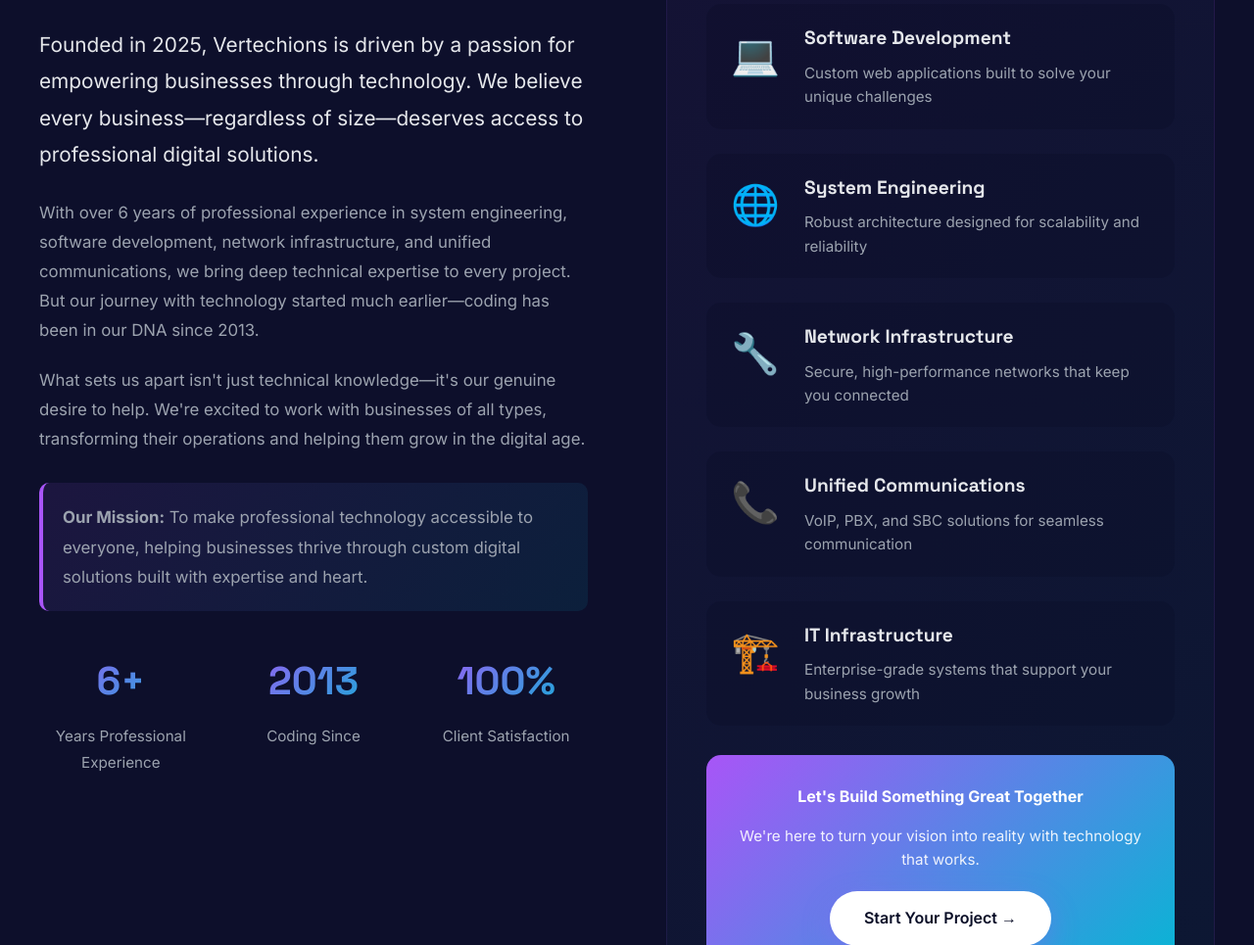
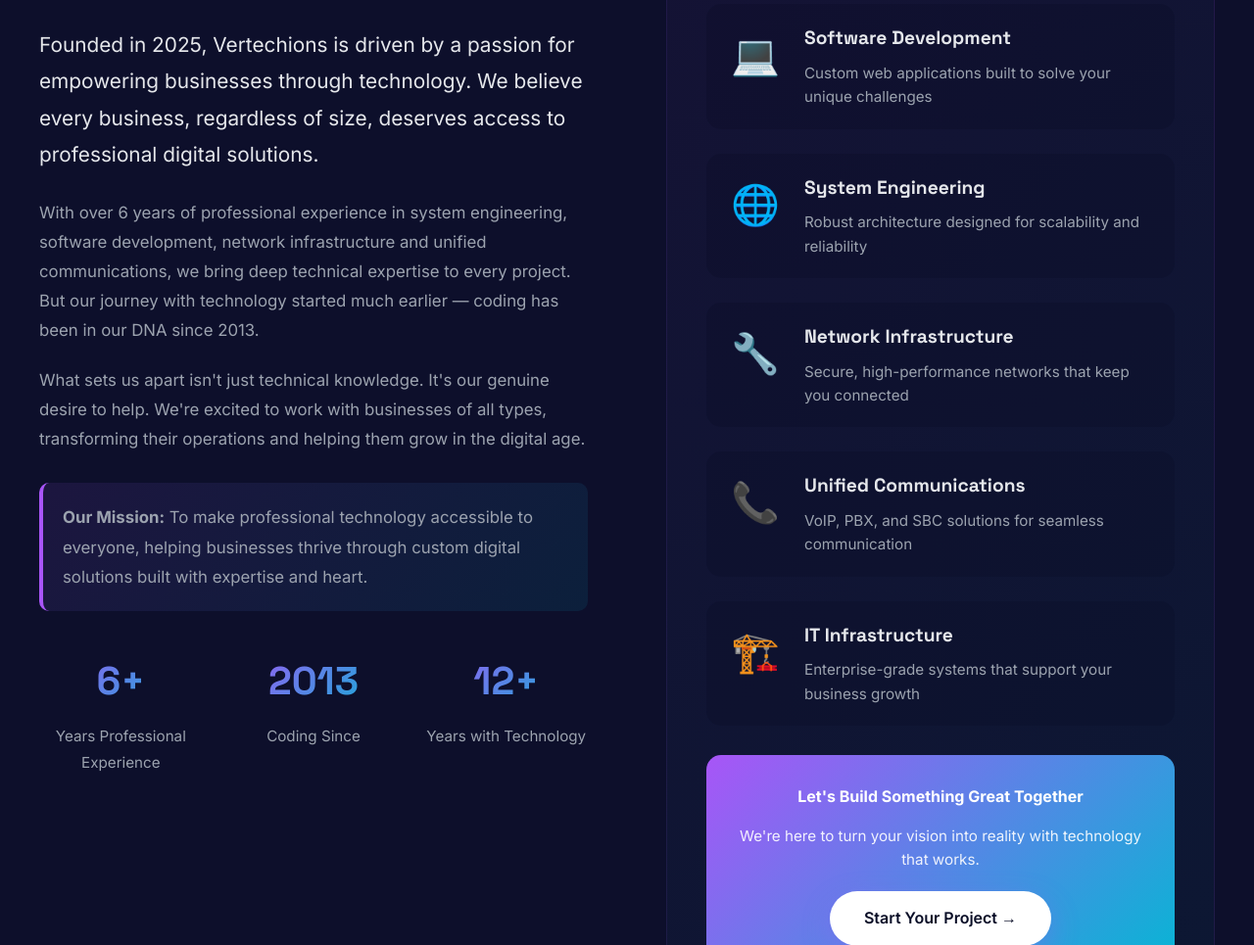
Before and after one commit to beluga-vertec/vertechions, a plain HTML site: page index.html in a window 1280 px wide. Shown: the part 1038-2003 px from the top of the page at 98% size. Drawn offline with nearby package versions, Linux system fonts and the light colour scheme.

Commit message:
change 100% client satisfaction to 12+ years exp with technology under "about" section

```diff
--- a/index.html
+++ b/index.html
@@ -641,17 +641,17 @@
                 <h2>About <span class="gradient-text">Vertechions</span></h2>
                 <p class="lead">
                     Founded in 2025, Vertechions is driven by a passion for empowering
-                    businesses through technology. We believe every business—regardless of
-                    size—deserves access to professional digital solutions.
+                    businesses through technology. We believe every business, regardless of
+                    size, deserves access to professional digital solutions.
                 </p>
                 <p>
                     With over 6 years of professional experience in system engineering,
-                    software development, network infrastructure, and unified communications,
+                    software development, network infrastructure and unified communications,
                     we bring deep technical expertise to every project. But our journey with
-                    technology started much earlier—coding has been in our DNA since 2013.
+                    technology started much earlier — coding has been in our DNA since 2013.
                 </p>
                 <p>
-                    What sets us apart isn't just technical knowledge—it's our genuine desire
+                    What sets us apart isn't just technical knowledge. It's our genuine desire
                     to help. We're excited to work with businesses of all types, transforming
                     their operations and helping them grow in the digital age.
                 </p>
@@ -671,8 +671,8 @@
                         <p>Coding Since</p>
                     </div>
                     <div class="stat-item">
-                        <h3>100%</h3>
-                        <p>Client Satisfaction</p>
+                        <h3>12+</h3>
+                        <p>Years with Technology</p>
                     </div>
                 </div>
             </div>
```
